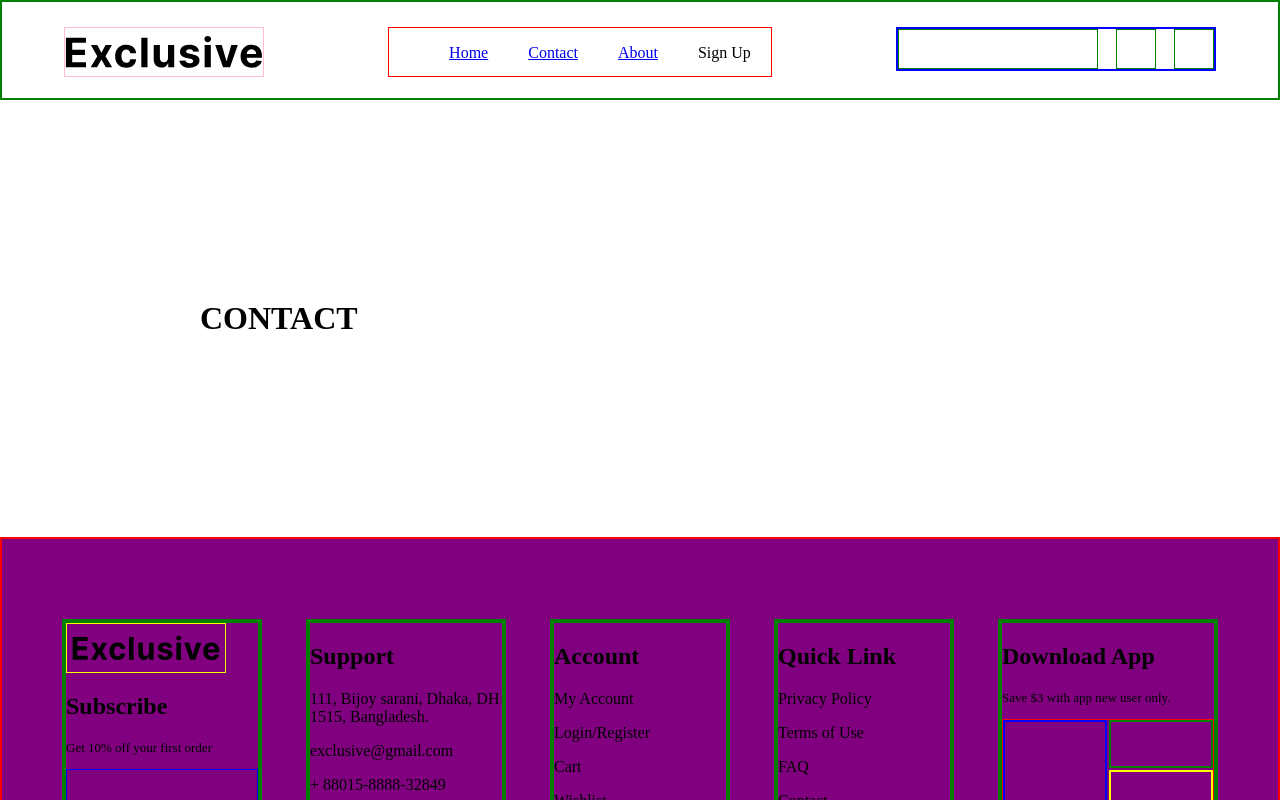
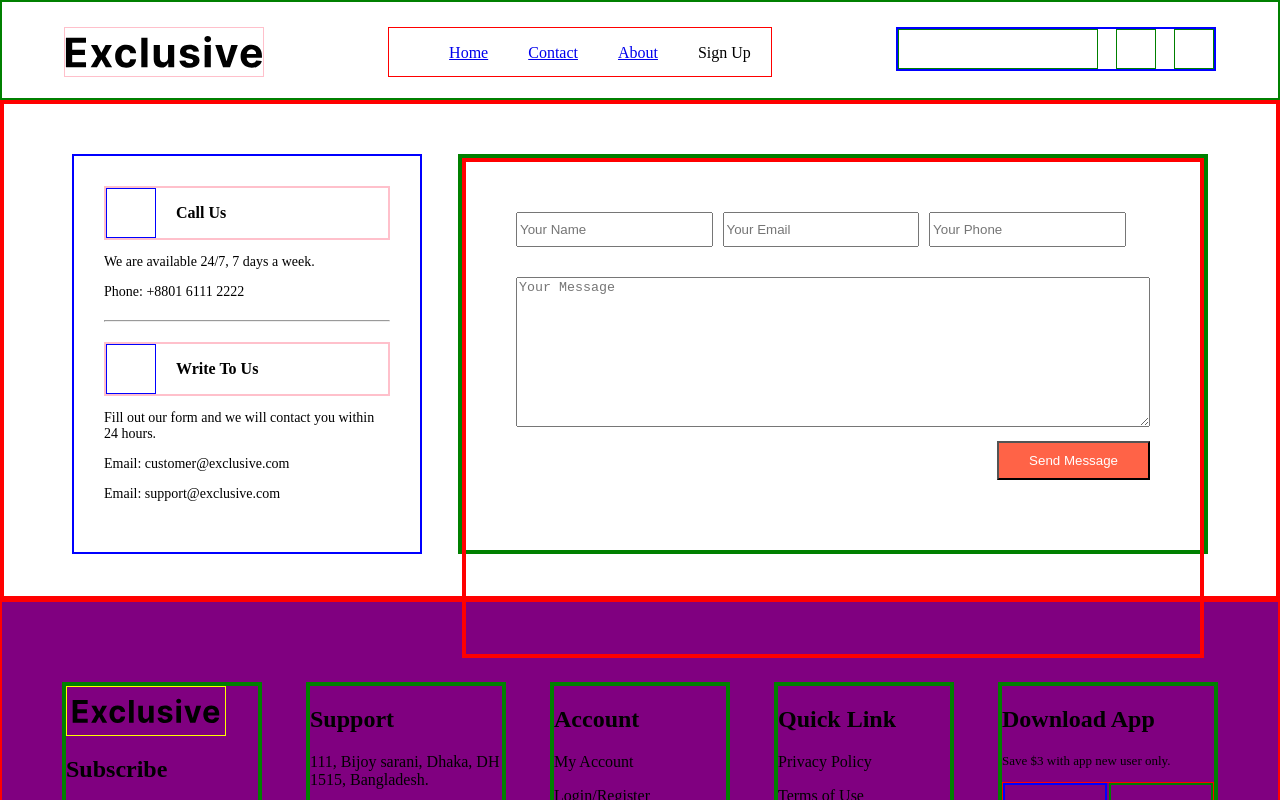
Before and after one commit to olatunji-20/exclusive, a Vue app: page /contact in a window 1280 px wide. Shown: the top 800 px of the page. Built offline with nearby package versions, Linux system fonts and the light colour scheme.

Commit message:
worked on About page

```diff
--- /dev/null
+++ b/src/components/ContactForm.vue
@@ -0,0 +1,47 @@
+<template>
+    <div class="large">
+        <form>
+            <input placeholder="Your Name" />
+            <input placeholder="Your Email" />
+            <input placeholder="Your Phone" />
+            <textarea placeholder="Your Message"></textarea>
+            <button>Send Message</button>
+        </form>
+    </div>
+
+</template>
+
+<script>
+export default {
+    name: 'ContactForm',
+    setup() {
+
+    }
+
+}
+</script>
+
+<style scoped>
+.large {
+    border: 2px solid red;
+    width: 100%;
+    height: auto;
+}
+input {
+    width: 31%;
+    height: 35px;
+    display: inline-block;
+    margin-right: 10px;
+}
+textarea {
+    width: 100%;
+    height: 150px;
+    margin: 30px auto 10px;
+}
+button {
+    float: right;
+    padding: 10px 30px;
+    background: tomato;
+    color: white;
+}
+</style>
--- a/src/views/About.vue
+++ b/src/views/About.vue
@@ -1,24 +1,71 @@
 <template>
     <NavBar />
+    <div class="about">
+        <div class="story1">
+            <h1>Our Story</h1>
+            <p>Launched in 2015, Exclusive is South Asia's premier online shopping marketplace with an active presence in Bangladesh.
+                Supported by wide range of tailored marketing, data and service solutions, Exclusive has 10,500 sellers and 300 brands
+                and serves 3 million customers across the region.
+            </p>
+            <p>Exclusive has more than 1 million products to offer, growing at a very fast pace. Exclusive offers a diverse assortment in
+                categories ranging from consumers.
+            </p>
+        </div>
+        <div class="story">
+            <img src="/img/side.png" alt="about-image" class="p-img">
+        </div>
+
+    </div>
     <h1>ABOUT PAGE</h1>
+    <Value />
     <FootBar />
   </template>
 
   <script>
   import FootBar from '../components/FootBar.vue';
+  import Value from '../components/Value.vue';
   import NavBar from '../components/NavBar.vue';
 
   export default {
       name: 'About',
       components: {
           NavBar,
+          Value,
           FootBar
       }
   }
   </script>
 
   <style scoped>
-  h1 {
-      margin: 200px;
+  .about {
+    border: 4px solid fuchsia;
+    width: 100%;
+    height: auto;
+    padding: 50px;
+    display: flex;
+    flex-direction: row;
+    flex-wrap: wrap;
+    justify-content: space-around;
+  }
+  .story1 {
+    border: 3px solid blue;
+    width: 450px;
+    height: 500px;
+    text-align: left;
+    padding: 40px 0px;
+  }
+  .story {
+    border: 3px solid blue;
+    width: 500px;
+    height: 500px;
+    text-align: left;
+  }
+  .story1 h1 {
+    font-size: 60px;
+  }
+  .p-img {
+    width: 100%;
+    height: 100%;
+    object-fit: cover;
   }
   </style>
--- a/src/views/Checkout.vue
+++ b/src/views/Checkout.vue
@@ -1,6 +1,5 @@
 <template>
     <NavBar />
-    <h1>CHECKOUT PAGE</h1>
     <div class="large">
         <h1>BILLING DETAILS</h1>
         <div class="standard">
--- a/src/views/Contact.vue
+++ b/src/views/Contact.vue
@@ -1,24 +1,82 @@
 <template>
     <NavBar />
-    <h1>CONTACT</h1>
+    <div class="large">
+        <div class="call">
+            <div class="to">
+                <div class="icon"></div>
+                <h4 style="display:inline-block; position: relative; bottom: 20px">Call Us</h4>
+            </div>
+            <p>We are available 24/7, 7 days a week.</p>
+            <p>Phone: +8801 6111 2222</p>
+            <hr />
+            <div class="to">
+                <div class="icon"></div>
+                <h4 style="display:inline-block; position: relative; bottom: 20px">Write To Us</h4>
+            </div>
+            <p>Fill out our form and we will contact you within 24 hours.</p>
+            <p>Email: customer@exclusive.com</p>
+            <p>Email: support@exclusive.com</p>
+        </div>
+        <div class="contact-form">
+            <ContactForm />
+        </div>
+    </div>
     <FootBar />
   </template>
 
   <script>
   import FootBar from '../components/FootBar.vue';
+  import ContactForm from '../components/ContactForm.vue';
   import NavBar from '../components/NavBar.vue';
 
   export default {
       name: 'Contact',
       components: {
           NavBar,
+          ContactForm,
           FootBar
       }
   }
   </script>
 
   <style scoped>
-  h1 {
-      margin: 200px;
+  .large {
+    border: 4px solid red;
+    width: 100%;
+    height: 500px;
+    padding: 50px;
+    display: flex;
+    flex-direction: row;
+    flex-wrap: wrap;
+    justify-content: space-around;
+  }
+  .call {
+    border: 2px solid blue;
+    width: 350px;
+    height: auto;
+    padding: 30px;
+  }
+  .to {
+    border: 2px solid pink;
+    width: 100%;
+    height: 54px;
+  }
+  .call p {
+    font-size: 14px;
+  }
+  .icon {
+    border: 1px solid blue;
+    width: 50px;
+    height: 50px;
+    display: inline-block;
+    margin-right: 20px;
+  }
+  hr {
+      margin: 20px auto;
+  }
+  .contact-form {
+    border: 4px solid green;
+    width: 750px;
+    height: 400px;
   }
   </style>
```
Also changed, not shown: public/img/side.png (added).
